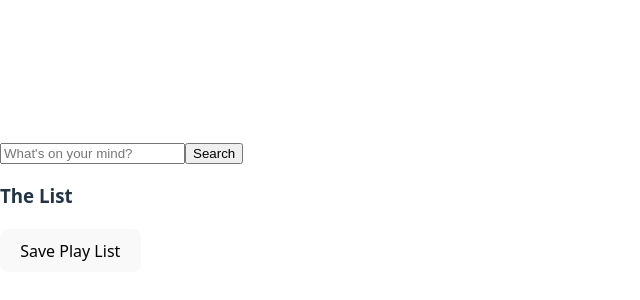
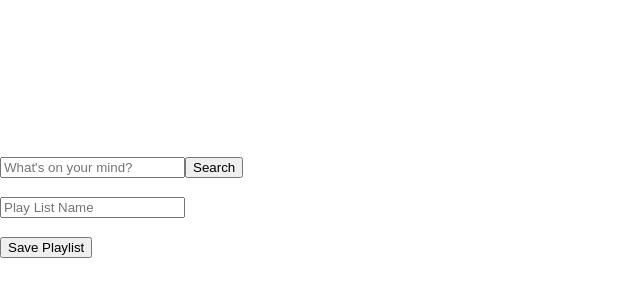
Before and after one commit to blanconeon/Jammming, a React app: page / in a window 1280 px wide. Shown: the part 194-494 px from the top of the page, without its empty margins (0-640 px from the left). Built offline with nearby package versions, Linux system fonts and the light colour scheme; the HTML template or start-up script is replaced by a standard one.

Commit message:
fift commit

```diff
--- a/src/App.jsx
+++ b/src/App.jsx
@@ -8,7 +8,7 @@ export default function App() {
 
 const [searchInput, setSearchInput] = useState('');
 const [result, setResult] = useState([]);
-const [playListName, setPlayListName] = useState('The List');
+const [playListName, setPlayListName] = useState('');
 const [playList, setPlayList] = useState([]);
 
 function updateRootState(e) {
@@ -16,30 +16,37 @@ function updateRootState(e) {
 }
 
 function handleCheck(id, checked) {
-  // logic to add or remove track by id to playList
+  // logic to add track by id on matchresults from playList
   if (checked) {
   const trackToPlayList = result.find(t => t.id === id);
   if (!playList.some(t => t.id === id)) {
       setPlayList([...playList, trackToPlayList]);
-    }
+    } } }
 
-} else {
-   const unChecked =  playList.filter(item => item.id !== id );
-   setPlayList(unChecked);
+function removeFromPlayList(id, clicked) {
+    if (clicked){
+    const removeClicked =  playList.filter(item => item.id !== id );
+   setPlayList(removeClicked);
+    } }
+
+function updatePlayListName(value){
+   setPlayListName(value);
 }
-
-}
-
 
 
     return (
             <>
             <SearchBar setFunction={updateRootState} searchInput={searchInput} setResult={setResult}  />
             <SearchResults matchResult={result} handleCheck={handleCheck}/>
-            <PlayList playListName={playListName} playList={playList} setPlayList={setPlayList} />
+            <PlayList playListName={playListName} playList={playList} updatePlayListName={updatePlayListName} removeFromPlayList={removeFromPlayList} />
 
             </>
     )
 }
 
 /*in handleCheck, you should search through your track list (such as your search results) to find the track object with the matching id. You can use .find() to get the whole track object. .map would only get individual matches*/
+
+/* else {
+   const unChecked =  playList.filter(item => item.id !== id );
+   setPlayList(unChecked);////
+} */
--- a/src/playlist/PlayList.jsx
+++ b/src/playlist/PlayList.jsx
@@ -3,12 +3,18 @@ export default function PlayList (props) {
 
  return (
 <div>
- <h3>{props.playListName}</h3>
-<TrackList playList={props.playList}/>
+ <form>
+   <input type='text'
+          aria-label="Play List Name"
+          placeholder="Play List Name"
+          value={props.playListName}
+          onChange={(e) => props.updatePlayListName(e.target.value)} />
+<TrackList playList={props.playList} removeFromPlayList={props.removeFromPlayList}/>
 
 
 
-<button>Save Play List</button>
+<input type="submit" value="Save Playlist" />
+</form>
 </div>
  )
 
--- a/src/searchresults/SearchResults.jsx
+++ b/src/searchresults/SearchResults.jsx
@@ -8,10 +8,8 @@ return (
       {props.matchResult.map(({ id, artist, name, album }) => (
   <li key={id}>
    Name: {name}, Artist: {artist}, Album: {album}
-    <input
-        type="checkbox"
-        onChange={(e) => props.handleCheck(id, e.target.checked)}
-      /></li>
+    <button onClick={() => props.handleCheck(id, true)}>+</button>
+</li>
      ))
      }
      </ul>
--- a/src/track/Track.jsx
+++ b/src/track/Track.jsx
@@ -1,9 +1,9 @@
-export default function Track({track}) {
+export default function Track({track, removeFromPlayList}) {
 
     return (
        <>
        <li>
-      Name: {track.name}, Artist: {track.artist}, Album: {track.album}
+      Name: {track.name}, Artist: {track.artist}, Album: {track.album} <button onClick={() => removeFromPlayList(track.id, true)}>Remove</button>
     </li>
        </>
     )
--- a/src/tracklist/TrackList.jsx
+++ b/src/tracklist/TrackList.jsx
@@ -5,7 +5,7 @@ export default function TrackList(props) {
 return (
     <>
     <ul>{props.playList.map((item) => (
-  <Track track={item} key={item.id} />
+  <Track track={item} key={item.id} removeFromPlayList={props.removeFromPlayList} />
     ))}
 
     </ul>
```
